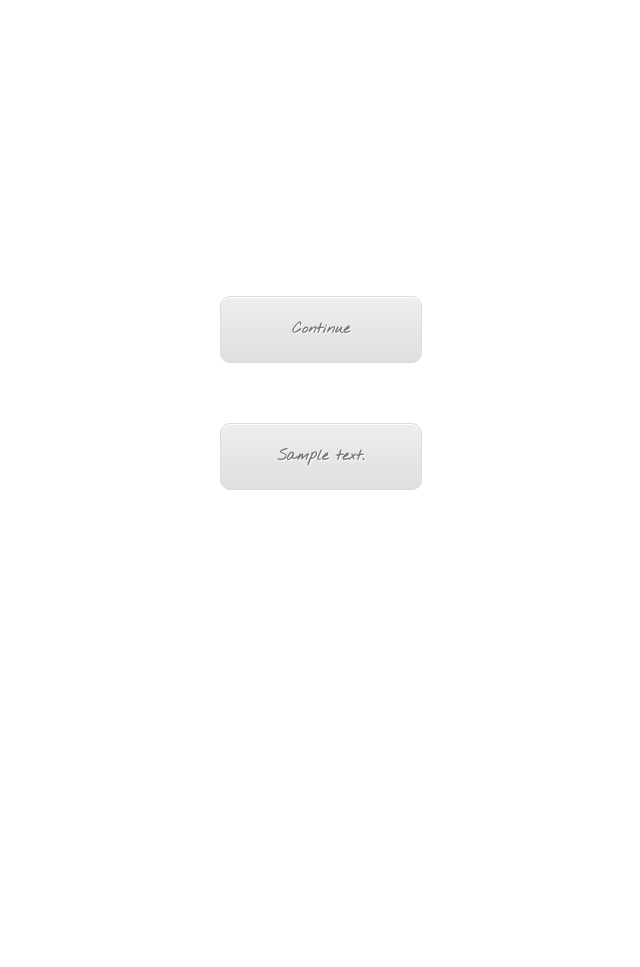
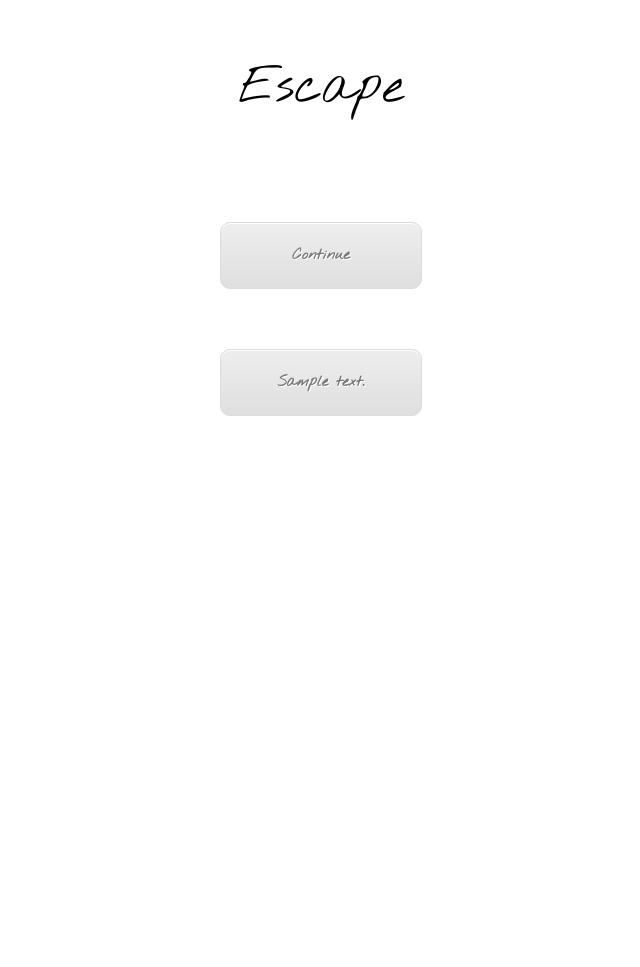
Before and after one commit to robsci/eternal-escape, a Python web app: template templates/index.html in a window 1280 px wide. Shown: the whole page, without its empty margins (319-959 px from the left). Before the commit the page ends 490 px from the top, so only its background shows below. Run offline with Jinja, Linux system fonts and the light colour scheme; the template is opened without the code that fills it: most values are stand-ins (such as "Sample title", 1, 10 or a date in 2020).

Commit message:
Adding title to start page

```diff
--- a/static/css/base.css
+++ b/static/css/base.css
@@ -12,9 +12,11 @@ body {
 	background-color: white;
 }
 
-button {
-    transition: all 500ms;
-    -webkit-transition: all 500ms; /* Safari */
+#title {
+	width: 300px;
+	text-align: center;
+	font-size: 500%;
+	padding: 50px;
 }
 
 .create-game-button {
@@ -64,13 +66,13 @@ button {
 /* This button was generated using CSSButtonGenerator.com */
 
 #continue-game-button {
-	margin-bottom: 50px;
+	margin:50px auto;
 }
 
 .verticalflex {
     display: flex;
     flex-direction: column;
-    justify-content: center;
+    justify-content: top;
     align-items:center;
 }
 
--- a/templates/index.html
+++ b/templates/index.html
@@ -8,14 +8,7 @@
     {% endblock %}
 
     <title>Escape</title>
-
-<!--	<script>
-  $(function() {
-         $( ".create-game-button" ).click( function() {
-			alert( $(this).attr("id") );
-        });
-  });
-    </script>-->
+	<div id="title" class="center">Escape</div>
 </head>
 <body class="white">
 <div id="home-buttons" class="verticalflex">
```
Also changed, not shown: 2 other files.
